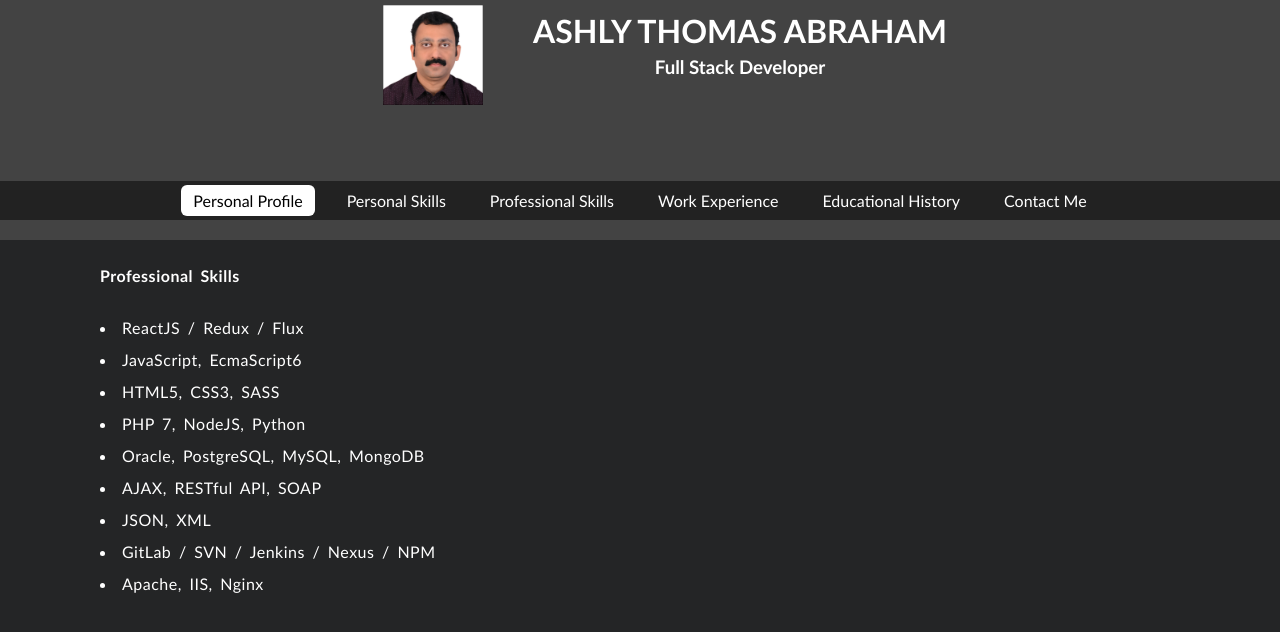
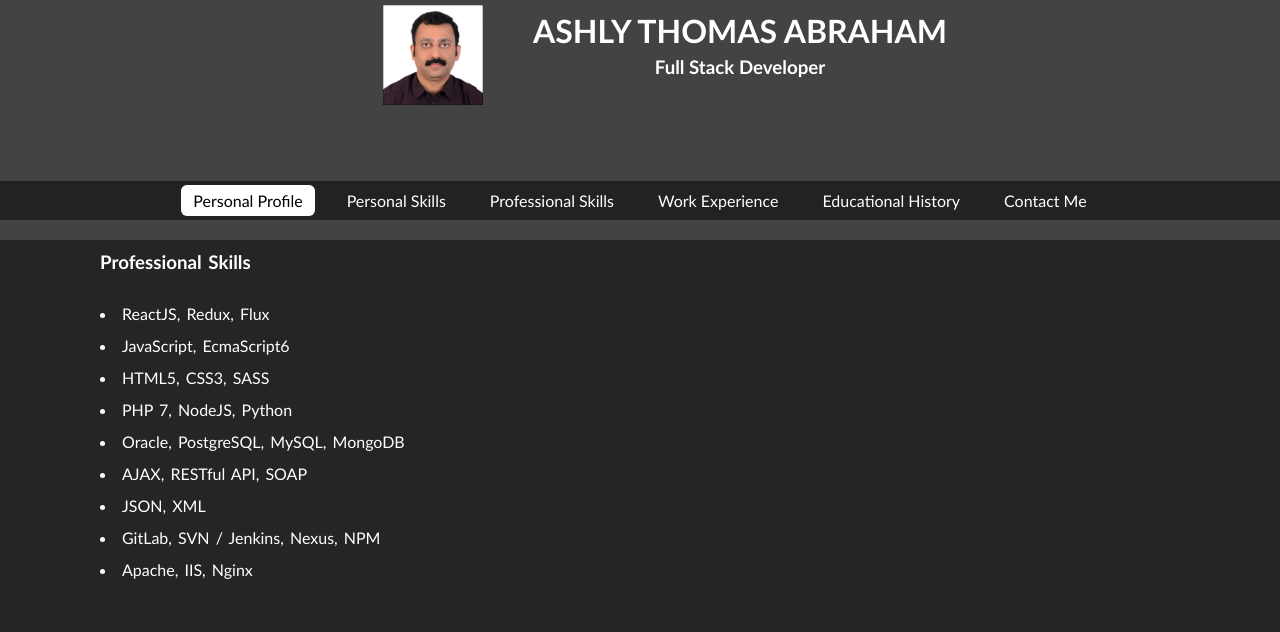
Before and after one commit to ashly-dxb/my-app, a React (Create React App) app: page /profile/professional_skills in a window 1280 px wide. Shown: the top 632 px of the page. Built offline with nearby package versions, Linux system fonts and the light colour scheme.

Commit message:
'routing-modified-again'

```diff
--- a/package.json
+++ b/package.json
@@ -1,5 +1,5 @@
 {
-  "name": "my-app-trial",
+  "name": "my-profile",
   "version": "1.1.3",
   "homepage": "http://ashly-dxb.github.io/profile",
   "private": true,
--- a/src/App.css
+++ b/src/App.css
@@ -2,8 +2,8 @@
 html, body {
   margin: 0;
   padding: 0;
-  font-family: Candara, Monaco, Calibri, Candara, Times, Verdana, Geneva, Tahoma, sans-serif;
-  font-size: 16px;
+  font-family: Candara, Verdana, Geneva, Tahoma, sans-serif;
+  font-size: 1em;
 
   background-color: #434343;
   /* border: 1px solid blue; */
@@ -14,7 +14,6 @@ html, body {
   display: grid;
   grid-template-rows: 20vh 10vh 70vh;
   /* row-gap: 10px; */
-
   align-content: center;
 
   grid-template-areas:
@@ -62,13 +61,11 @@ html, body {
   color: #fff;
 
   line-height: 2em;
-  letter-spacing: .5px;
-  word-spacing: 3px;
+  letter-spacing: 0px;
+  word-spacing: 2px;
 
   /* border: 2px solid red; */
 }
-
-
 
 
 .Menu {
--- a/src/contact.js
+++ b/src/contact.js
@@ -4,7 +4,7 @@ class WorkExperience extends Component {
     render() {
       return (
               <div className="ContentData">
-                    <h4>Contact Me</h4>
+                    <h3>Contact Me</h3>
 
                     <div className="ContentInside">
                         <div className="row">
@@ -19,7 +19,7 @@ class WorkExperience extends Component {
 
                         <div className="row">
                           <div className="leftList">LinkedIn</div>
-                          <div className="rightList"><a className="custLink" target="blank" href="https://linkedin.com/in/ashly-thomas-abraham">https://linkedin.com/in/ashly-thomas-abraham</a></div>
+                          <div className="rightList"><a className="custLink" target="blank" href="https://linkedin.com/in/ashly1">https://linkedin.com/in/ashly1</a></div>
                         </div>
                     </div>
               </div>
--- a/src/education.js
+++ b/src/education.js
@@ -4,7 +4,7 @@ class Education extends Component {
     render() {
       return (
         <div className="ContentData">
-            <h4>Educational History</h4>
+            <h3>Educational History</h3>
 
             <div className="ContentInside">
                 <h5>Mahatma Gandhi University, Kottayam</h5>
--- a/src/personalprofile.js
+++ b/src/personalprofile.js
@@ -4,7 +4,7 @@ class PersonalProfile extends Component {
     render() {
       return (
             <div className="ContentData">
-                <h4>Personal Profile</h4>
+                <h3>Personal Profile</h3>
 
                 <div className="ContentInside">
                 I am a full stack developer with holistic knowledge of project architecture, project life cycle and designs. I have 17+ years of working experience in software industry as a full stack developer. I am very passionate in responsive web designs and user experience. Well experienced in coordinating with the product management and stake holders. I have very good analytical and trouble shooting skills. I am an enthusiastic, self-motivated, reliable, responsible and hardworking person. I am a punctual and motivated individual who is able to work in a busy environment and produce high standards of work. I am an excellent team worker and able to take instructions from all levels and build up good working relationships with all colleagues.
--- a/src/personalskills.js
+++ b/src/personalskills.js
@@ -4,7 +4,7 @@ class PersonalSkills extends Component {
     render() {
       return (
               <div className="ContentData">
-                    <h4>Personal Skills</h4>
+                    <h3>Personal Skills</h3>
 
                     <div className="ContentInside">
                         <div className="row">
--- a/src/professionalskills.js
+++ b/src/professionalskills.js
@@ -4,17 +4,17 @@ class ProfessionalSkills extends Component {
     render() {
       return (
               <div className="ContentData">
-                    <h4>Professional Skills</h4>
+                    <h3>Professional Skills</h3>
 
                     <div className="ContentInside">
-                        <li className="leftList">ReactJS / Redux / Flux</li>
+                        <li className="leftList">ReactJS, Redux, Flux</li>
                         <li className="leftList">JavaScript, EcmaScript6</li>
                         <li className="leftList">HTML5, CSS3, SASS</li>
                         <li className="leftList">PHP 7, NodeJS, Python</li>
                         <li className="leftList">Oracle, PostgreSQL, MySQL, MongoDB</li>
                         <li className="leftList">AJAX, RESTful API, SOAP</li>
                         <li className="leftList">JSON, XML</li>
-                        <li className="leftList">GitLab / SVN / Jenkins / Nexus / NPM</li>
+                        <li className="leftList">GitLab, SVN / Jenkins, Nexus, NPM</li>
                         <li className="leftList">Apache, IIS, Nginx</li>
                     </div>
               </div>
--- a/src/workexperience.js
+++ b/src/workexperience.js
@@ -5,9 +5,9 @@ class WorkExperience extends Component {
       return (
               <div className="ContentData">
 
-                    <h4>Work Experience</h4>
+                    <h3>Work Experience</h3>
 
-                    <h5>Software Architect</h5>
+                    <h5>Full Stack Developer</h5>
                     <h5>Lisec Automation Middle East FZ LLC  | May 2004 - Sep 2021</h5>
                     <div className="ContentInside">
                         <li>Conduct day-to-day work coordination with team members and project management.</li>
```
